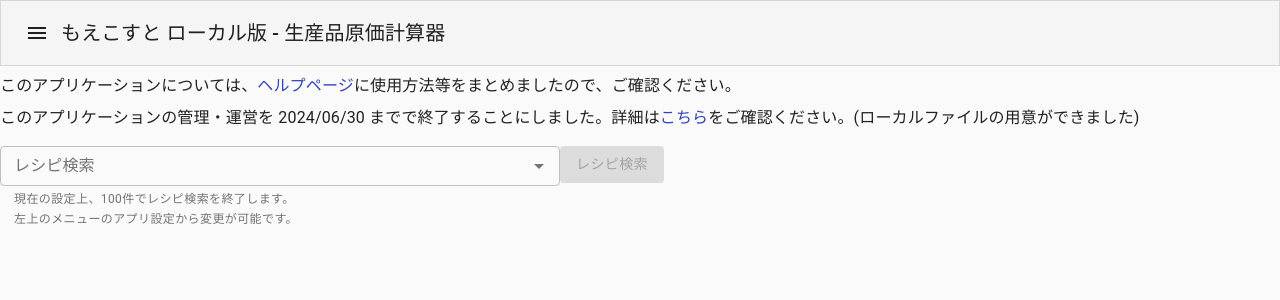
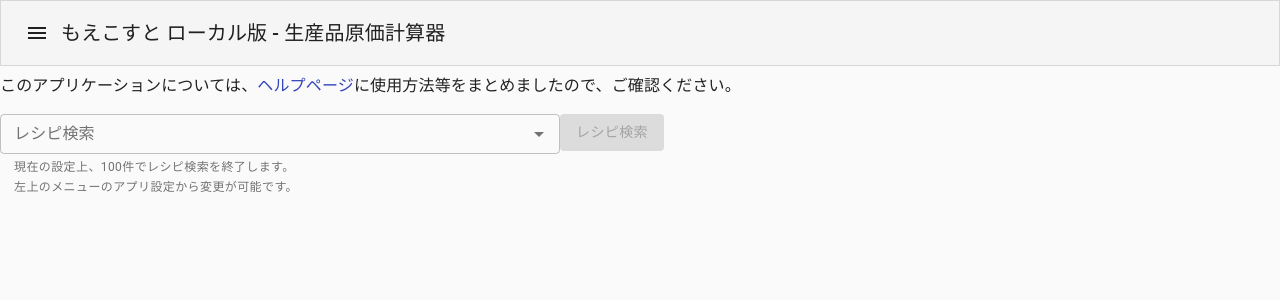
Before and after one commit to Helestia/moecost, a React (Create React App) app: page / in a window 1280 px wide. Shown: the top 300 px of the page. Built offline with nearby package versions, Linux system fonts and the light colour scheme.

Commit message:
サービス終了についての案内が戻ったので削除

```diff
--- a/src/components/component/searchSection/renderRecipeFindBox.tsx
+++ b/src/components/component/searchSection/renderRecipeFindBox.tsx
@@ -76,12 +76,6 @@ const RenderRecipeFindBox:React.FC<tRenderRecipeFindBox> = (props) => {
                 marginBottom={1}
             >
                 <Typography>このアプリケーションについては、<Link href="./helps/" target="_blank">ヘルプページ</Link>に使用方法等をまとめましたので、ご確認ください。</Typography>
-            </Box>
-            <Box
-                marginTop={1}
-                marginBottom={1}
-            >
-                <Typography>このアプリケーションの管理・運営を 2024/06/30 までで終了することにしました。詳細は<Link href="./endService/" target="_blank">こちら</Link>をご確認ください。(ローカルファイルの用意ができました)</Typography>
             </Box>
             <Box
                 className={classes.rootBox}
```
